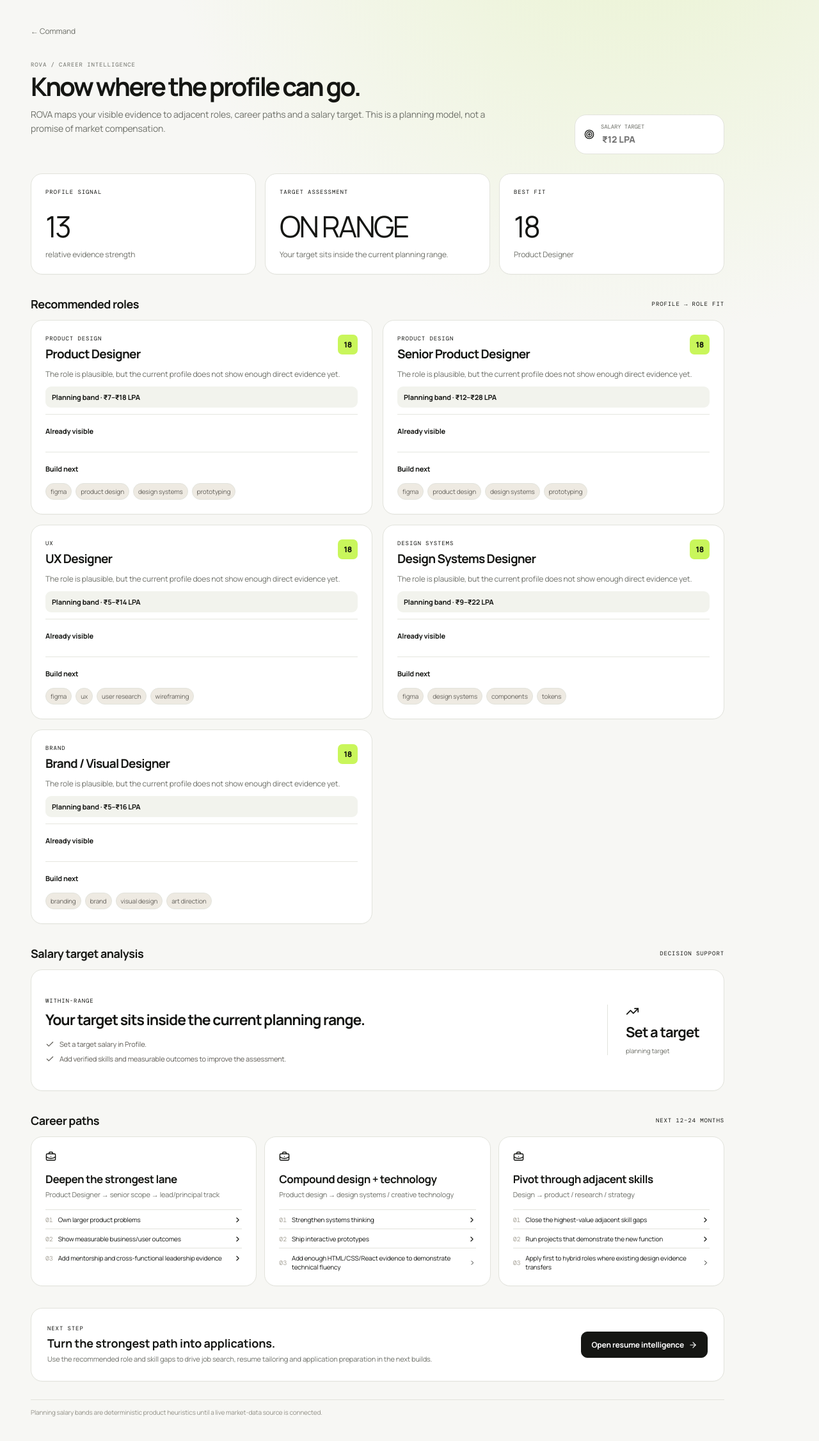
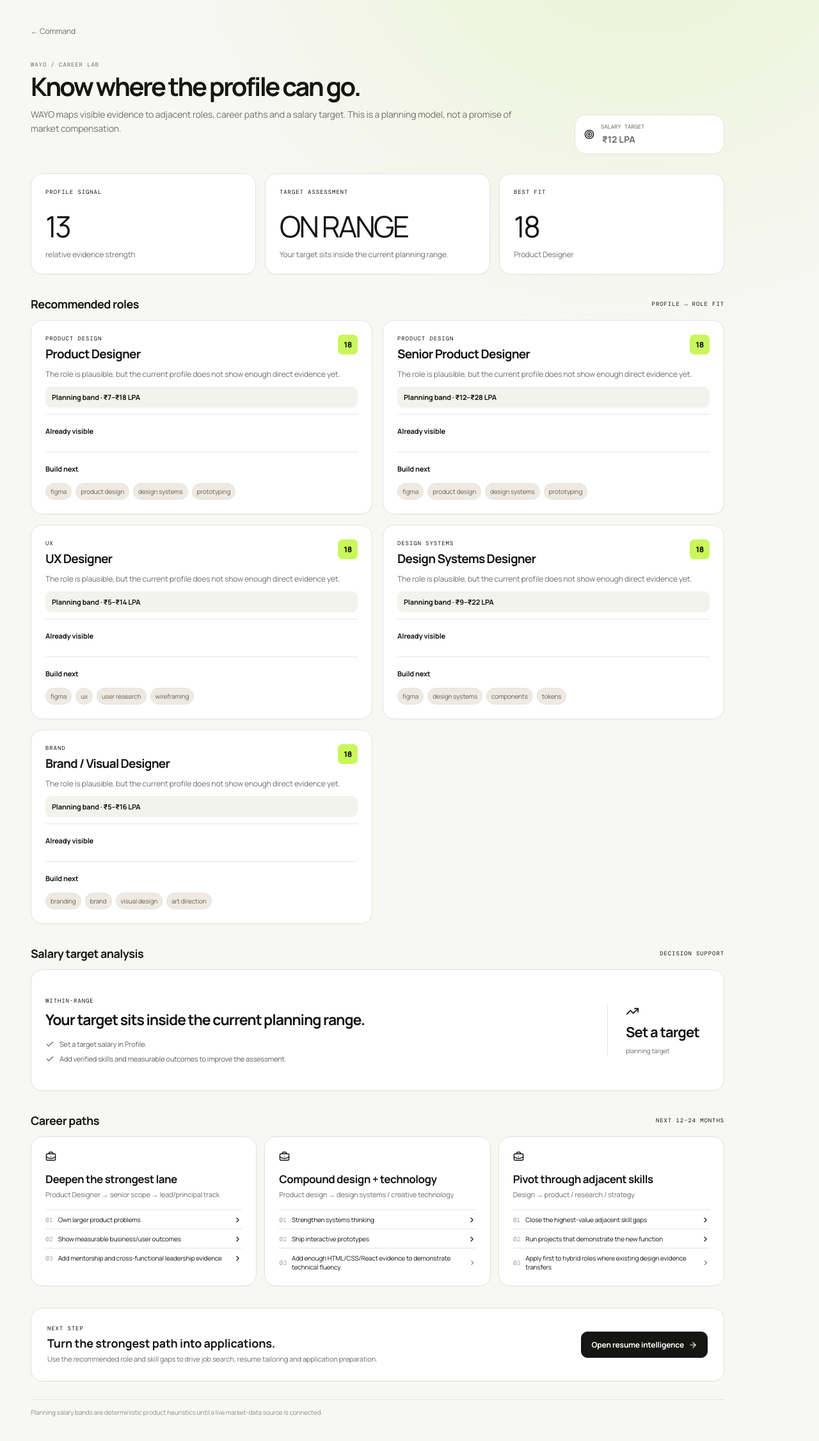
Before and after one commit to madebykraman/jobapplyify, a Next.js app: page /career in a window 1280 px wide. Shown: the top 2252 px of the page at 64% size. Built offline with nearby package versions, Linux system fonts and the light colour scheme.

Commit message:
refactor(career): apply WAYO product language

```diff
--- a/app/career/page.tsx
+++ b/app/career/page.tsx
@@ -11,11 +11,11 @@ export default function CareerPage(){
  const [target,setTarget]=useState('')
  const effective={...profile,targetSalary:target||profile.targetSalary}
  const assessment=useMemo(()=>assessCareer(effective,resume),[effective,resume])
- return <main className="main standalone careerPage"><Link className="back" href="/">← Command</Link><div className="mono eyebrow">ROVA / CAREER INTELLIGENCE</div><div className="careerHead"><div><h1 className="title">Know where the profile can go.</h1><p className="lead">ROVA maps your visible evidence to adjacent roles, career paths and a salary target. This is a planning model, not a promise of market compensation.</p></div><div className="targetBox"><Target size={16}/><label><span>Salary target</span><input value={target||profile.targetSalary} onChange={e=>setTarget(e.target.value)} placeholder="₹12 LPA"/></label></div></div>
+ return <main className="main standalone careerPage"><Link className="back" href="/">← Command</Link><div className="mono eyebrow">WAYO / CAREER LAB</div><div className="careerHead"><div><h1 className="title">Know where the profile can go.</h1><p className="lead">WAYO maps visible evidence to adjacent roles, career paths and a salary target. This is a planning model, not a promise of market compensation.</p></div><div className="targetBox"><Target size={16}/><label><span>Salary target</span><input value={target||profile.targetSalary} onChange={e=>setTarget(e.target.value)} placeholder="₹12 LPA"/></label></div></div>
  <section className="careerStats"><div className="card"><div className="mono">PROFILE SIGNAL</div><div className="metric">{assessment.currentSignal}</div><div className="sub">relative evidence strength</div></div><div className="card"><div className="mono">TARGET ASSESSMENT</div><div className="metric">{assessment.target.verdict==='within-range'?'ON RANGE':assessment.target.verdict==='stretch'?'STRETCH':'REBUILD'}</div><div className="sub">{assessment.target.headline}</div></div><div className="card"><div className="mono">BEST FIT</div><div className="metric">{assessment.recommended[0]?.fit||0}</div><div className="sub">{assessment.recommended[0]?.title||'Add profile evidence'}</div></div></section>
  <section className="section"><div className="sectionhead"><h3>Recommended roles</h3><span className="mono">PROFILE → ROLE FIT</span></div><div className="careerRoles">{assessment.recommended.map(r=><article className="card careerRole" key={r.title}><div className="roleLine"><div><div className="mono">{r.family}</div><h3>{r.title}</h3></div><div className="fit">{r.fit}</div></div><p>{r.rationale}</p><div className="salary">Planning band · ₹{r.salaryBand[0]}–₹{r.salaryBand[1]} LPA</div><div className="analysisBlock"><b>Already visible</b><div className="chips">{r.matched.slice(0,6).map(x=><span className="chip" key={x}>{x}</span>)}</div></div><div className="analysisBlock"><b>Build next</b><div className="chips">{r.gaps.slice(0,4).map(x=><span className="chip mutedChip" key={x}>{x}</span>)}</div></div></article>)}</div></section>
  <section className="section"><div className="sectionhead"><h3>Salary target analysis</h3><span className="mono">DECISION SUPPORT</span></div><div className="card targetPanel"><div><div className="mono">{assessment.target.verdict.toUpperCase()}</div><h2>{assessment.target.headline}</h2><div className="targetActions">{assessment.target.actions.map(x=><div key={x}><Check size={14}/><span>{x}</span></div>)}</div></div><div className="targetVisual"><TrendingUp size={21}/><strong>{assessment.targetLpa?`₹${assessment.targetLpa} LPA`:'Set a target'}</strong><span>planning target</span></div></div></section>
  <section className="section"><div className="sectionhead"><h3>Career paths</h3><span className="mono">NEXT 12–24 MONTHS</span></div><div className="pathGrid">{assessment.paths.map(p=><article className="card path" key={p.title}><BriefcaseBusiness size={17}/><h3>{p.title}</h3><div className="pathDirection">{p.direction}</div><div className="steps">{p.steps.map((s,i)=><div key={s}><span>{String(i+1).padStart(2,'0')}</span>{s}<ChevronRight size={13}/></div>)}</div></article>)}</div></section>
- <section className="section card nextStep"><div><div className="mono">NEXT STEP</div><h3>Turn the strongest path into applications.</h3><p>Use the recommended role and skill gaps to drive job search, resume tailoring and application preparation in the next builds.</p></div><Link className="primary" href="/resume">Open resume intelligence <ArrowRight size={14}/></Link></section>
+ <section className="section card nextStep"><div><div className="mono">NEXT STEP</div><h3>Turn the strongest path into applications.</h3><p>Use the recommended role and skill gaps to drive job search, resume tailoring and application preparation.</p></div><Link className="primary" href="/resume">Open resume intelligence <ArrowRight size={14}/></Link></section>
  <div className="footer">Planning salary bands are deterministic product heuristics until a live market-data source is connected.</div></main>
 }
```
